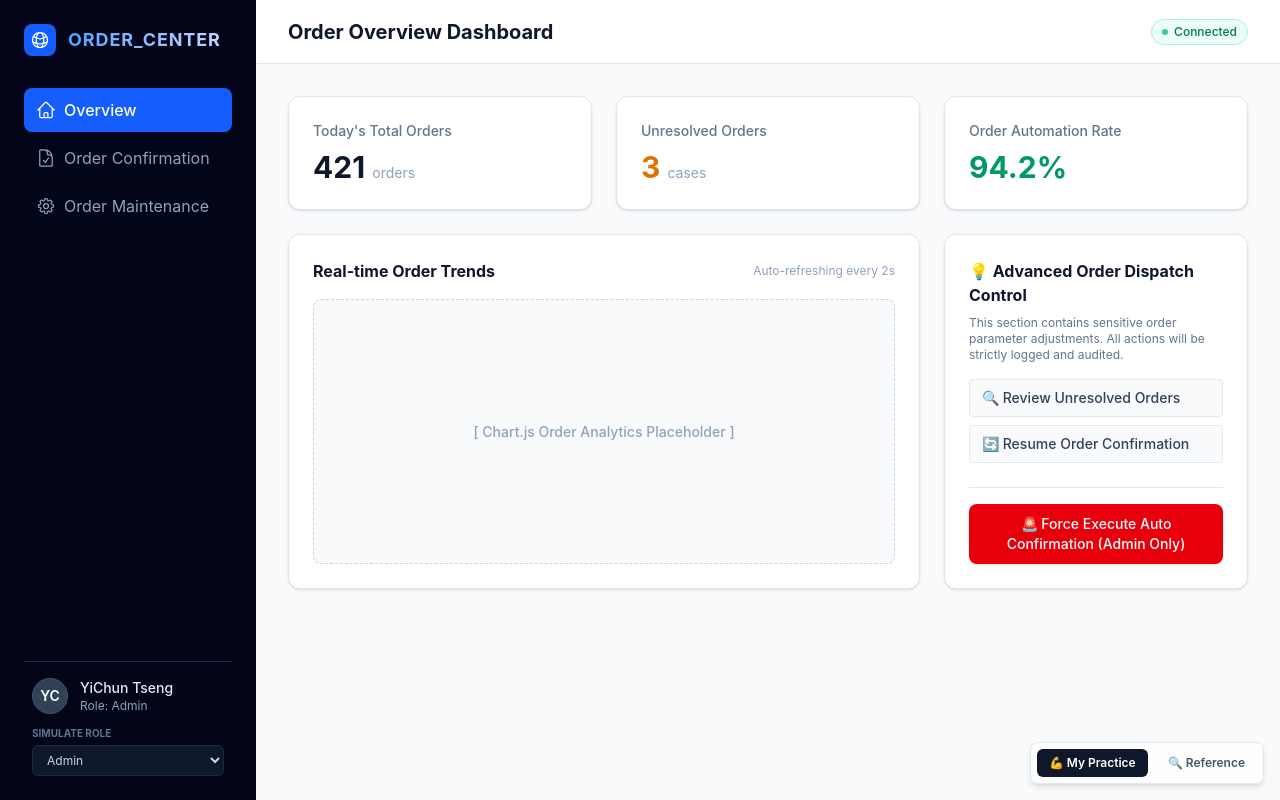
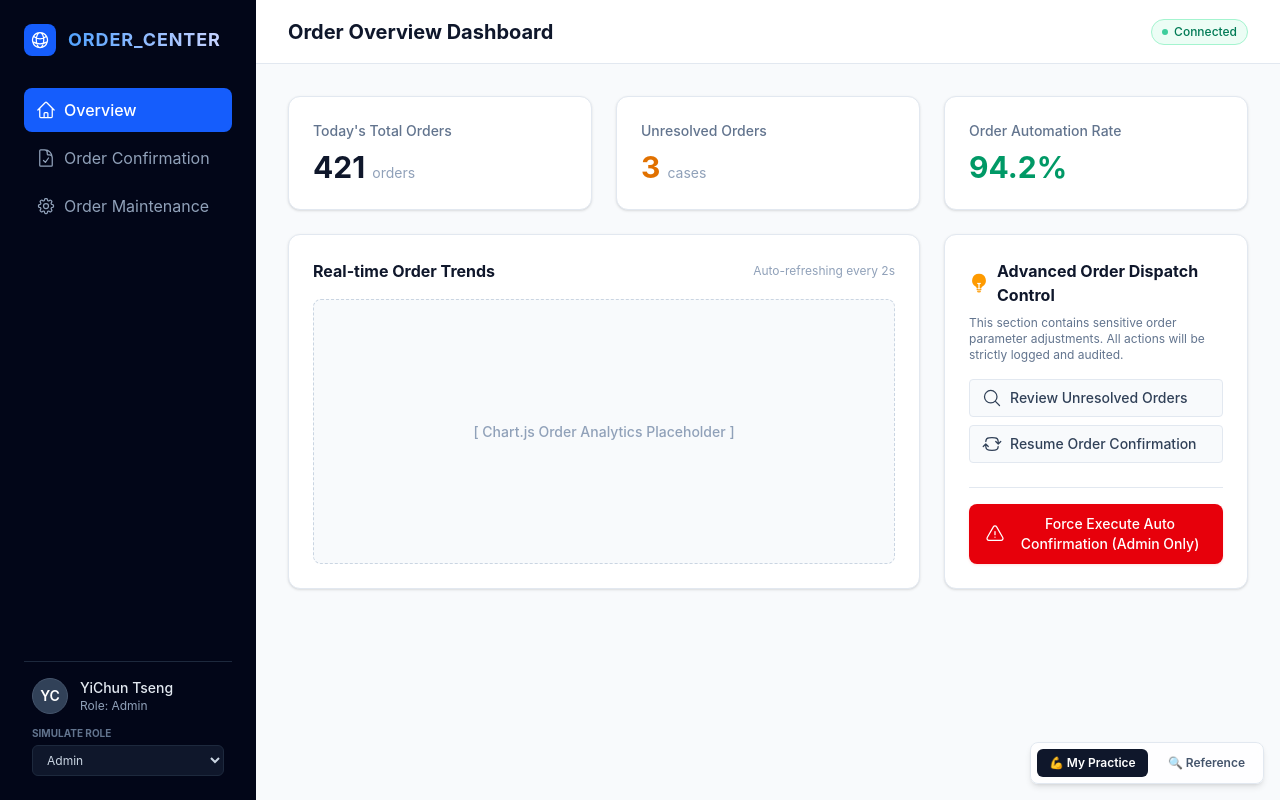
Before and after one commit to twinkle8s/enterprise-dashboard, a React (Vite) app: page / in a window 1280 px wide. Built offline with nearby package versions, Linux system fonts and the light colour scheme.

Commit message:
style: enhance control panel buttons with icons and prevent flex shrinkage

```diff
--- a/src/MyDashboard.tsx
+++ b/src/MyDashboard.tsx
@@ -1,9 +1,14 @@
 import { useState } from "react";
 import {
+  ArrowPathRoundedSquareIcon,
   Cog8ToothIcon,
   DocumentCheckIcon,
+  ExclamationCircleIcon,
   GlobeAltIcon,
   HomeIcon,
+  LightBulbIcon,
+  LockClosedIcon,
+  MagnifyingGlassIcon,
 } from "./components/Icons";
 
 export default function MyDashboard() {
@@ -157,35 +162,51 @@ export default function MyDashboard() {
             {/* Control Panel */}
             <div className="bg-white p-6 rounded-xl border border-slate-200 shadow-sm flex flex-col justify-between">
               <div>
-                <h3 className="font-bold text-slate-900 mb-2">
-                  💡 Advanced Order Dispatch Control
+                <h3 className="flex items-center-safe gap-2 font-bold text-slate-900 mb-2">
+                  <div className="flex-none size-5 text-amber-500">
+                    <LightBulbIcon />
+                  </div>
+                  Advanced Order Dispatch Control
                 </h3>
+
                 <p className="text-xs text-slate-500 mb-4">
                   This section contains sensitive order parameter adjustments.
                   All actions will be strictly logged and audited.
                 </p>
 
                 <div className="space-y-2">
-                  <button className="w-full text-left px-3 py-2 text-sm rounded bg-slate-50 border border-slate-200 font-medium text-slate-700 hover:bg-slate-100 transition-all">
-                    🔍 Review Unresolved Orders
+                  <button className="flex items-center-safe gap-2 w-full text-left px-3 py-2 text-sm rounded bg-slate-50 border border-slate-200 font-medium text-slate-700 hover:bg-slate-100 transition-all">
+                    <div className="flex-none size-5">
+                      <MagnifyingGlassIcon />
+                    </div>
+                    Review Unresolved Orders
                   </button>
-                  <button className="w-full text-left px-3 py-2 text-sm rounded bg-slate-50 border border-slate-200 font-medium text-slate-700 hover:bg-slate-100 transition-all">
-                    🔄 Resume Order Confirmation
+                  <button className="flex items-center-safe gap-2 w-full text-left px-3 py-2 text-sm rounded bg-slate-50 border border-slate-200 font-medium text-slate-700 hover:bg-slate-100 transition-all">
+                    <div className="flex-none size-5">
+                      <ArrowPathRoundedSquareIcon />
+                    </div>
+                    Resume Order Confirmation
                   </button>
                 </div>
               </div>
 
               <div className="mt-6 pt-4 border-t border-slate-200">
                 {currentRole === "admin" ? (
-                  <button className="w-full bg-red-600 hover:bg-red-700 text-white font-medium text-sm py-2.5 px-4 rounded-lg shadow-sm shadow-red-100 transition-all">
-                    🚨 Force Execute Auto Confirmation (Admin Only)
+                  <button className="flex items-center-safe gap-2 w-full bg-red-600 hover:bg-red-700 text-white font-medium text-sm py-2.5 px-4 rounded-lg shadow-sm shadow-red-100 transition-all">
+                    <div className="flex-none size-5">
+                      <ExclamationCircleIcon />
+                    </div>
+                    Force Execute Auto Confirmation (Admin Only)
                   </button>
                 ) : (
                   <button
                     disabled
-                    className="w-full bg-slate-100 text-slate-400 font-medium text-sm py-2.5 px-4 rounded-lg cursor-not-allowed border border-slate-200 transition-all"
+                    className="flex items-center-safe gap-2 w-full bg-slate-100 text-slate-400 font-medium text-sm py-2.5 px-4 rounded-lg cursor-not-allowed border border-slate-200 transition-all"
                   >
-                    🔒 Action Locked (Insufficient Permissions)
+                    <div className="flex-none size-5">
+                      <LockClosedIcon />
+                    </div>
+                    Action Locked (Insufficient Permissions)
                   </button>
                 )}
               </div>
--- a/src/components/Icons.tsx
+++ b/src/components/Icons.tsx
@@ -74,3 +74,92 @@ export function Cog8ToothIcon() {
     </svg>
   );
 }
+
+export function LightBulbIcon() {
+  return (
+    <svg
+      xmlns="http://www.w3.org/2000/svg"
+      viewBox="0 0 24 24"
+      fill="currentColor"
+    >
+      <path d="M12 .75a8.25 8.25 0 0 0-4.135 15.39c.686.398 1.115 1.008 1.134 1.623a.75.75 0 0 0 .577.706c.352.083.71.148 1.074.195.323.041.6-.218.6-.544v-4.661a6.714 6.714 0 0 1-.937-.171.75.75 0 1 1 .374-1.453 5.261 5.261 0 0 0 2.626 0 .75.75 0 1 1 .374 1.452 6.712 6.712 0 0 1-.937.172v4.66c0 .327.277.586.6.545.364-.047.722-.112 1.074-.195a.75.75 0 0 0 .577-.706c.02-.615.448-1.225 1.134-1.623A8.25 8.25 0 0 0 12 .75Z" />
+      <path
+        fillRule="evenodd"
+        d="M9.013 19.9a.75.75 0 0 1 .877-.597 11.319 11.319 0 0 0 4.22 0 .75.75 0 1 1 .28 1.473 12.819 12.819 0 0 1-4.78 0 .75.75 0 0 1-.597-.876ZM9.754 22.344a.75.75 0 0 1 .824-.668 13.682 13.682 0 0 0 2.844 0 .75.75 0 1 1 .156 1.492 15.156 15.156 0 0 1-3.156 0 .75.75 0 0 1-.668-.824Z"
+        clipRule="evenodd"
+      />
+    </svg>
+  );
+}
+
+export function MagnifyingGlassIcon() {
+  return (
+    <svg
+      xmlns="http://www.w3.org/2000/svg"
+      fill="none"
+      viewBox="0 0 24 24"
+      strokeWidth={1.5}
+      stroke="currentColor"
+    >
+      <path
+        strokeLinecap="round"
+        strokeLinejoin="round"
+        d="m21 21-5.197-5.197m0 0A7.5 7.5 0 1 0 5.196 5.196a7.5 7.5 0 0 0 10.607 10.607Z"
+      />
+    </svg>
+  );
+}
+
+export function ArrowPathRoundedSquareIcon() {
+  return (
+    <svg
+      xmlns="http://www.w3.org/2000/svg"
+      fill="none"
+      viewBox="0 0 24 24"
+      strokeWidth={1.5}
+      stroke="currentColor"
+    >
+      <path
+        strokeLinecap="round"
+        strokeLinejoin="round"
+        d="M19.5 12c0-1.232-.046-2.453-.138-3.662a4.006 4.006 0 0 0-3.7-3.7 48.678 48.678 0 0 0-7.324 0 4.006 4.006 0 0 0-3.7 3.7c-.017.22-.032.441-.046.662M19.5 12l3-3m-3 3-3-3m-12 3c0 1.232.046 2.453.138 3.662a4.006 4.006 0 0 0 3.7 3.7 48.656 48.656 0 0 0 7.324 0 4.006 4.006 0 0 0 3.7-3.7c.017-.22.032-.441.046-.662M4.5 12l3 3m-3-3-3 3"
+      />
+    </svg>
+  );
+}
+
+export function ExclamationCircleIcon() {
+  return (
+    <svg
+      xmlns="http://www.w3.org/2000/svg"
+      fill="none"
+      viewBox="0 0 24 24"
+      strokeWidth={1.5}
+      stroke="currentColor"
+    >
+      <path
+        strokeLinecap="round"
+        strokeLinejoin="round"
+        d="M12 9v3.75m-9.303 3.376c-.866 1.5.217 3.374 1.948 3.374h14.71c1.73 0 2.813-1.874 1.948-3.374L13.949 3.378c-.866-1.5-3.032-1.5-3.898 0L2.697 16.126ZM12 15.75h.007v.008H12v-.008Z"
+      />
+    </svg>
+  );
+}
+
+export function LockClosedIcon() {
+  return (
+    <svg
+      xmlns="http://www.w3.org/2000/svg"
+      fill="none"
+      viewBox="0 0 24 24"
+      strokeWidth={1.5}
+      stroke="currentColor"
+    >
+      <path
+        strokeLinecap="round"
+        strokeLinejoin="round"
+        d="M16.5 10.5V6.75a4.5 4.5 0 1 0-9 0v3.75m-.75 11.25h10.5a2.25 2.25 0 0 0 2.25-2.25v-6.75a2.25 2.25 0 0 0-2.25-2.25H6.75a2.25 2.25 0 0 0-2.25 2.25v6.75a2.25 2.25 0 0 0 2.25 2.25Z"
+      />
+    </svg>
+  );
+}
```
